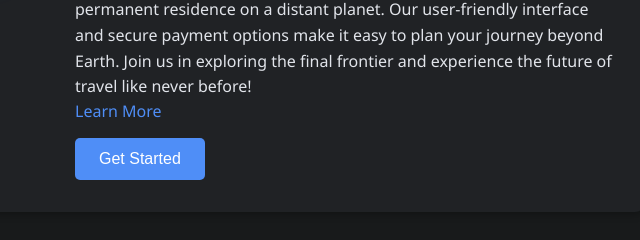
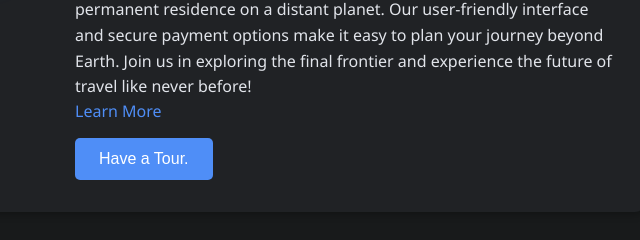
Before and after one commit to shivang-ayush/Summer_of_Making, a plain HTML site: page index.html in a window 1280 px wide. Shown: the part 1512-1752 px from the top of the page, 377-1017 px from the left. Drawn offline with nearby package versions, Linux system fonts and the light colour scheme; files whose address does not match are found by name.

Commit message:
changes!!

```diff
--- a/index.html
+++ b/index.html
@@ -33,7 +33,7 @@
       </p>
       <a href="#">Learn More</a>
       <br>
-      <button class="button" onclick="showAlert()">Get Started</button>
+      <button class="button" onclick="showAlert()">Have a Tour.</button>
     </div>
   </div>
   <div class="container project-goals-module-inline">
```
